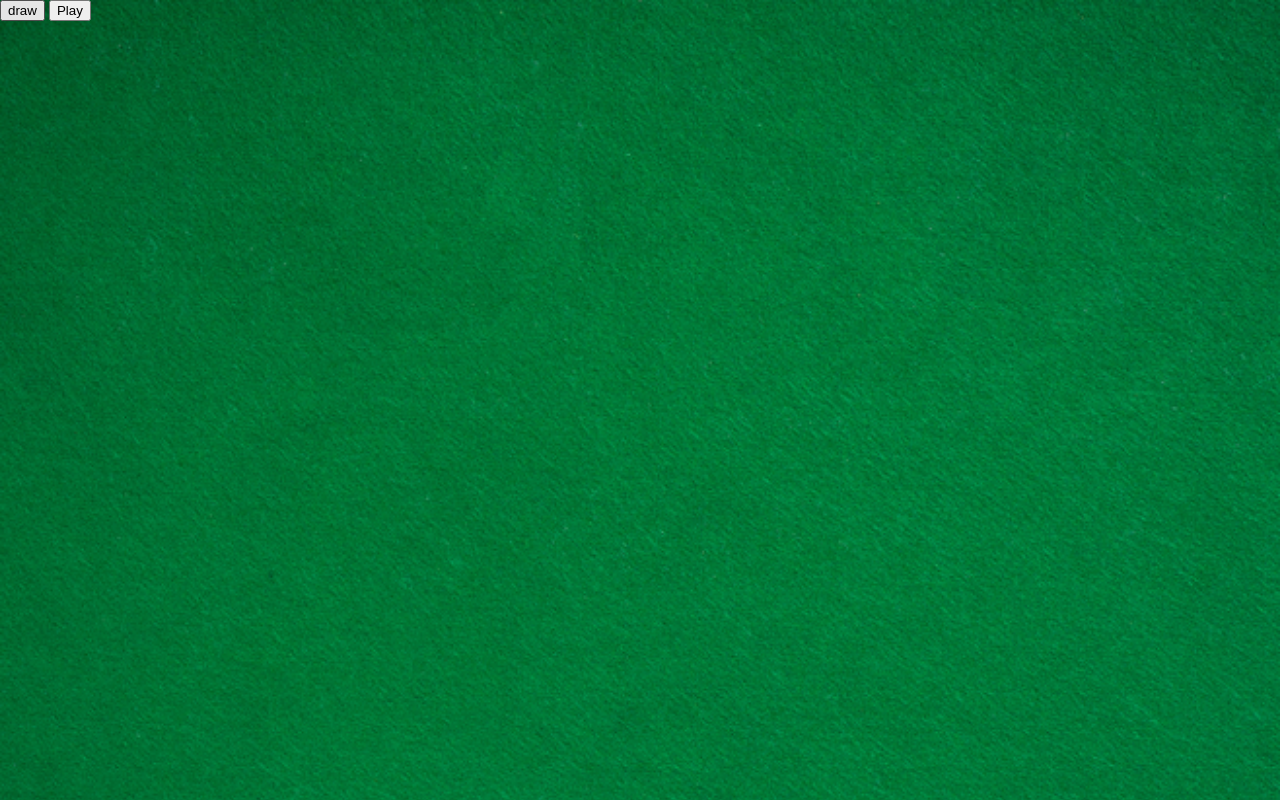
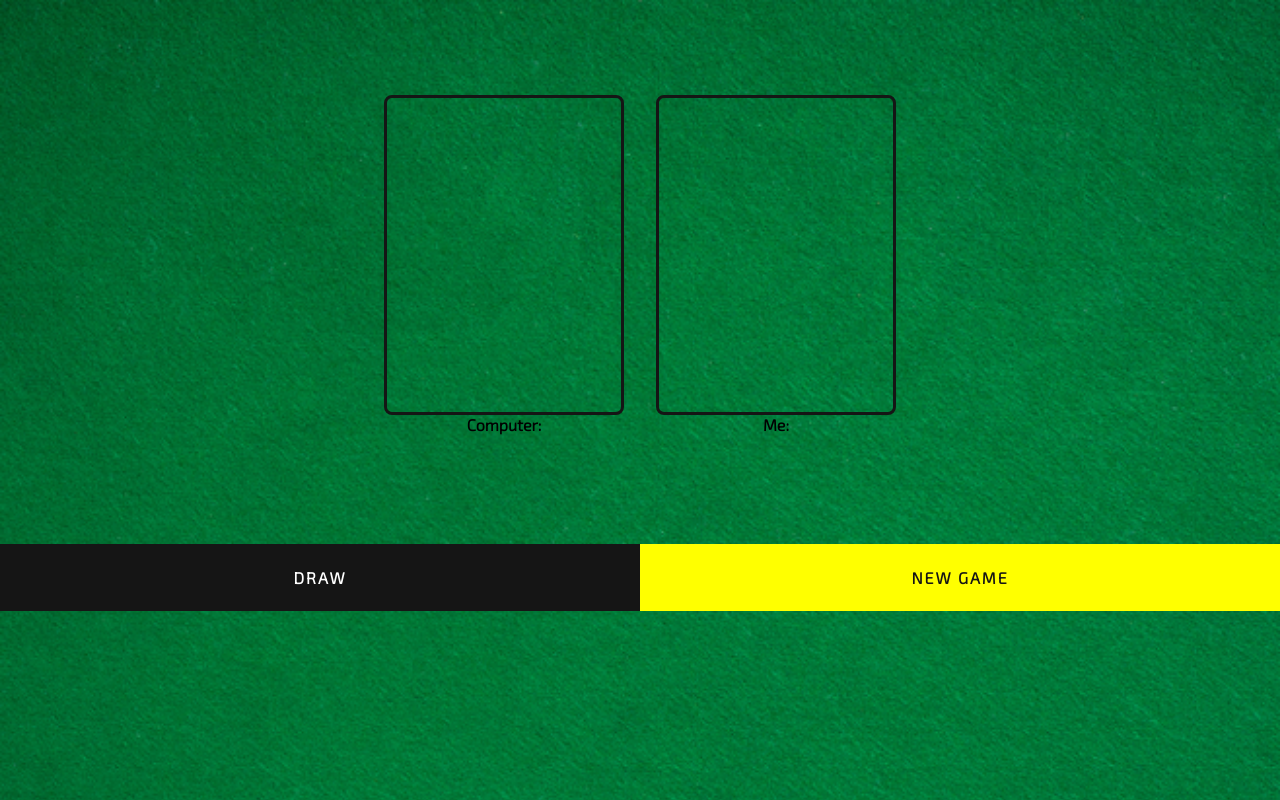
Before and after one commit to ayequill/war-of-cards, a plain HTML site: page index.html in a window 1280 px wide. Drawn offline with Linux system fonts and the light colour scheme.

Commit message:
styled it up

```diff
--- a/index.html
+++ b/index.html
@@ -1,19 +1,29 @@
 <!DOCTYPE html>
 <html lang="en">
   <head>
-    <meta charset="UTF-8">
-    <meta http-equiv="X-UA-Compatible" content="IE=edge">
-    <meta name="viewport" content="width=device-width, initial-scale=1.0">
+    <meta charset="UTF-8" />
+    <meta http-equiv="X-UA-Compatible" content="IE=edge" />
+    <meta name="viewport" content="width=device-width, initial-scale=1.0" />
     <title>War</title>
+    <link rel="preconnect" href="https://fonts.gstatic.com">
+    <link href="https://fonts.googleapis.com/css2?family=Exo+2:wght@300&display=swap" rel="stylesheet">
 
-    <link rel="stylesheet" href="/dist/css/main.min.css">
+    <link rel="stylesheet" href="/dist/css/main.min.css" />
   </head>
   <body>
+    <div class="container">
       <div id="cards">
-
+        <!-- TODO Render each image in its own div -->
+        <div></div>
+        <div></div>
+        <p>Computer:</p>
+        <p>Me:</p>
       </div>
+      <div class="buttons">
       <button id="drawBtn">draw</button>
-    <button id="btn">Play</button>
+      <button id="btn">NEW GAME</button>
+    </div>
       <script src="/js/script.js"></script>
+    </div>
   </body>
 </html>
--- a/js/script.js
+++ b/js/script.js
@@ -13,8 +13,13 @@ function drawCard() {
 .then(res => res.json())
 .then(deck => {
     console.log(deck.cards);
+    /* TODO Render each image in its own div */
+
     document.getElementById('cards').innerHTML =`<img src='${deck.cards[0].image}'>
-                                                 <img src='${deck.cards[1].image}'>`
+                                                 <img src='${deck.cards[1].image}
+                                                 '>
+                                                 <p>Computer:</p>
+                                                 <p>Me:</p>`
     })
 }
 
--- a/src/scss/main.scss
+++ b/src/scss/main.scss
@@ -1,9 +1,109 @@
+*,
+*::before,
+*::after{
+    margin: 0;
+    padding: 0;
+    box-sizing: border-box;
+}
+
 body{
-    margin: 0;
     background-image: url(/assets/img/table.png);
     background-size: cover;
+    font-family: "Exo 2", sans-serif;
 }
 .container{
+    min-height: 100vh;
     width: 600px;
     max-width: 100%;
+    position: relative;
+    display: grid;
+    grid-template-columns: repeat(1,1fr);
+    grid-template-areas:
+    'c'
+    'btn';
+    gap: 1em 0;
+    overflow: hidden;
+    margin: 0 auto;
 }
+#drawBtn,#btn{
+    all: unset;
+    padding: 1.5em;
+    font-weight: bold;
+    text-transform: uppercase;
+    letter-spacing: 2px;
+    overflow: hidden;
+}
+#drawBtn{
+    background-color: #151515;
+    color: white;
+}
+#btn{
+    background-color: yellow;
+    color: #151515;
+    margin-bottom: 2em;
+}
+#cards{
+    grid-area: c;
+    place-self: center;
+    display: grid;
+    grid-template-columns: repeat(2, 1fr);
+    gap: 1em;
+    justify-items: center;
+
+}
+img{
+    width: 70%;
+}
+.buttons{
+    text-align: center;
+    grid-area: btn;
+    align-self: end;
+    display: grid;
+    gap: 1em 0;
+    cursor: pointer;
+}
+#cards div {
+    border: 3px solid #151515;
+    width: 30vmin;
+    height: 40vmin;
+    border-radius: 0.5em;
+}
+#cards p{
+    text-align: center;
+    font-weight: bold;
+}
+
+@media (min-width: 601px){
+    .container{
+        width: 1400px;
+        grid-template-columns: repeat(2,1fr);
+        grid-template-areas:
+        'c c'
+        'btn btn';
+    }
+    .buttons{
+        grid-area: btn;
+        display: grid;
+        grid-template-columns: repeat(2,1fr);
+        align-self: start;
+    }
+
+    #cards{
+        grid-area: c;
+        justify-self: center;
+        grid-column: span 2;
+        gap: 0 2em;
+    }
+    img{
+        width: 100%;
+    }
+    #drawBtn{
+        border-radius: 0;
+
+
+    }
+    #btn{
+        margin-bottom: 0;
+    }
+
+}
```
Also changed, not shown: dist/css/main.css, dist/css/main.min.css, 2 other files. Lines whose indentation alone changed are shown as unchanged.
